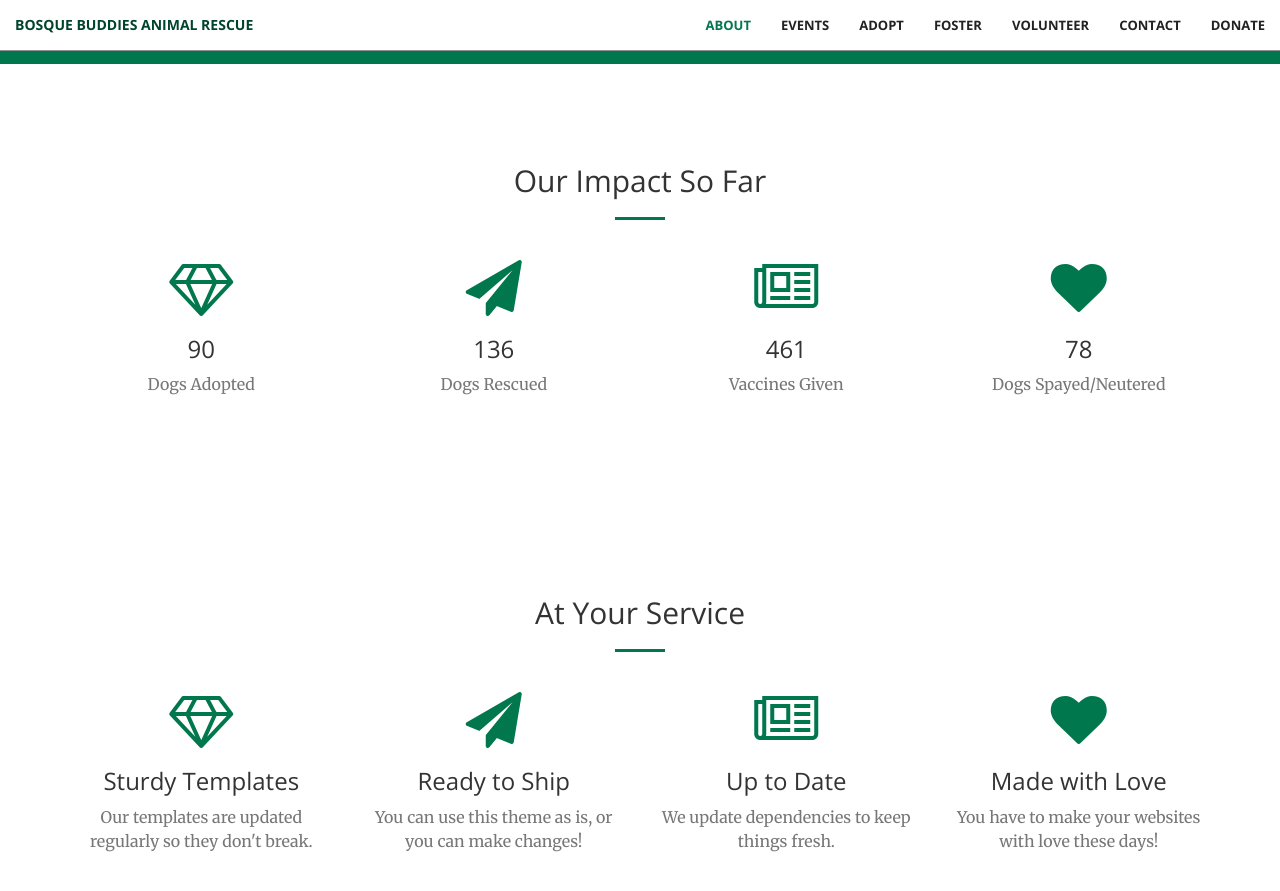
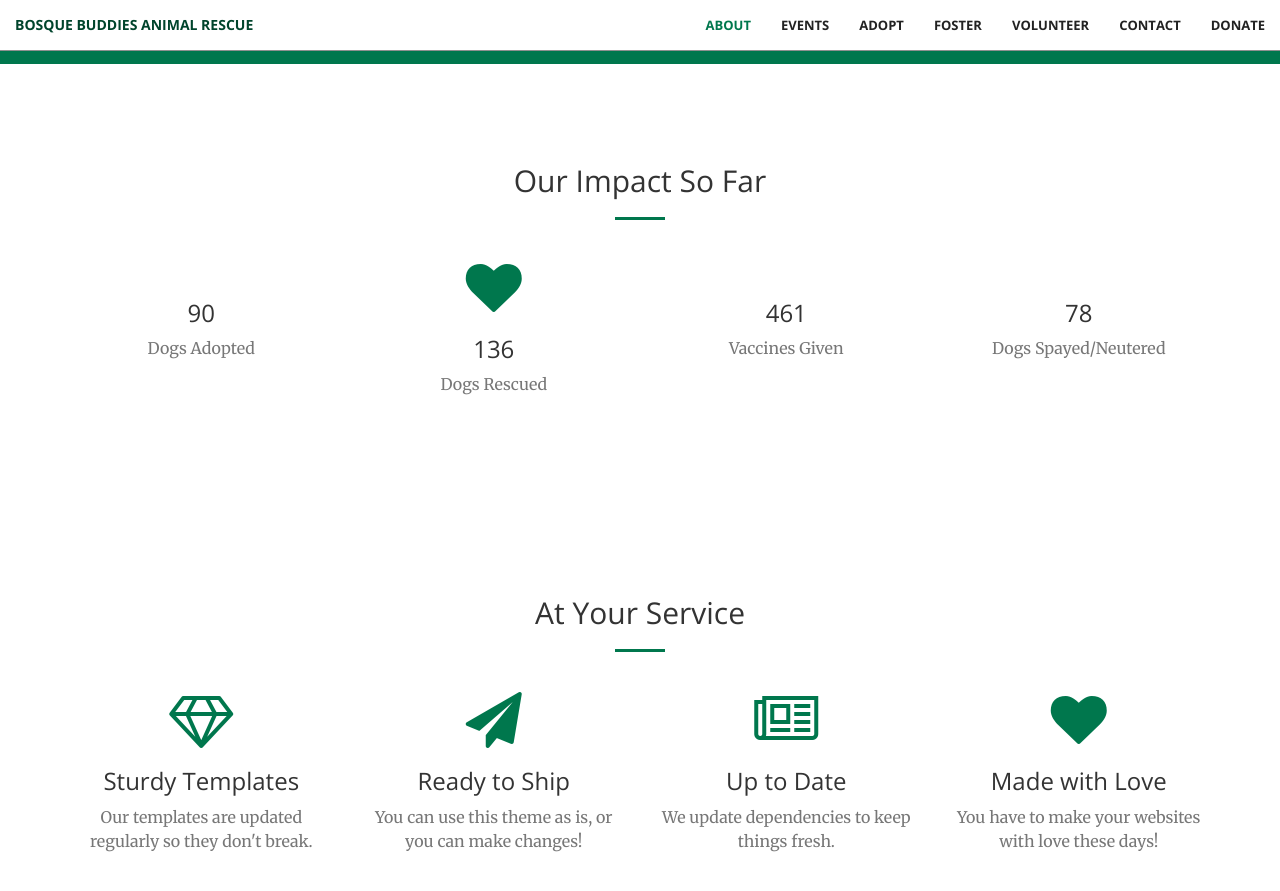
Before and after one commit to bbanimalrescue/bbanimalrescue.github.io, a Jekyll site: the page built from index.html, in a window 1280 px wide and 900 px high, scrolled down 1261 px. Shown: the top 891 px of the window. Built offline with Jekyll 4.4.1, drawn with Linux system fonts in a browser that asks for light colours.

Commit message:
Changed icons for stats

```diff
--- a/_includes/call-to-action.html
+++ b/_includes/call-to-action.html
@@ -23,28 +23,28 @@
         <div class="row">
             <div class="col-lg-3 col-md-6 text-center">
                 <div class="service-box">
-                    <i class="fa fa-4x fa-diamond wow bounceIn text-primary"></i>
+                    <i class="fa fa-4x fa-var-home wow bounceIn text-primary"></i>
                     <h3>90</h3>
                     <p class="text-muted">Dogs Adopted</p>
                 </div>
             </div>
             <div class="col-lg-3 col-md-6 text-center">
                 <div class="service-box">
-                    <i class="fa fa-4x fa-paper-plane wow bounceIn text-primary" data-wow-delay=".1s"></i>
+                    <i class="fa fa-4x fa-heart wow bounceIn text-primary" data-wow-delay=".1s"></i>
                     <h3>136</h3>
                     <p class="text-muted">Dogs Rescued</p>
                 </div>
             </div>
             <div class="col-lg-3 col-md-6 text-center">
                 <div class="service-box">
-                    <i class="fa fa-4x fa-newspaper-o wow bounceIn text-primary" data-wow-delay=".2s"></i>
+                    <i class="fa fa-4x fa-var-medkit wow bounceIn text-primary" data-wow-delay=".2s"></i>
                     <h3>461</h3>
                     <p class="text-muted">Vaccines Given</p>
                 </div>
             </div>
             <div class="col-lg-3 col-md-6 text-center">
                 <div class="service-box">
-                    <i class="fa fa-4x fa-heart wow bounceIn text-primary" data-wow-delay=".3s"></i>
+                    <i class="fa fa-4x fa-var-scissors wow bounceIn text-primary" data-wow-delay=".3s"></i>
                     <h3>78</h3>
                     <p class="text-muted">Dogs Spayed/Neutered</p>
                 </div>
```
Also changed, not shown: 3 other files.
